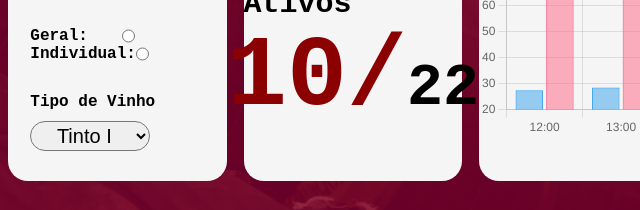
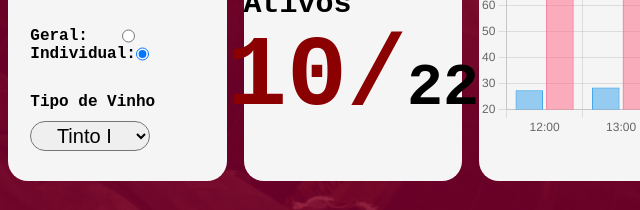
Before and after one commit to GabrielSousaSPTech/Sprint2-Wynn, a plain HTML site: page Site/estático/dashboard.html in a window 1280 px wide. Shown: the part 283-493 px from the top of the page, 283-923 px from the left. Drawn offline with nearby package versions, Linux system fonts and the light colour scheme; a web font is replaced by a local one.

Commit message:
Pequenas alterações na dashboard.

```diff
--- a/Site/estático/dashboard.html
+++ b/Site/estático/dashboard.html
@@ -36,10 +36,10 @@
                             <p>Como quer visualizar seu painel de controle?</p>
                             <div>
                                 <div class="caixa-input-radio">
-                                    <p>Geral: </p><input type="radio" name="controle">
+                                    <p>Geral: </p><input type="radio" name="controle" value="1">
                                 </div>
                                 <div class="caixa-input-radio">
-                                    <p>Individual: </p><input type="radio" name="controle">
+                                    <p>Individual: </p><input type="radio" name="controle" value="2" checked>
                                 </div>
                             </div>
                             <div>
```
